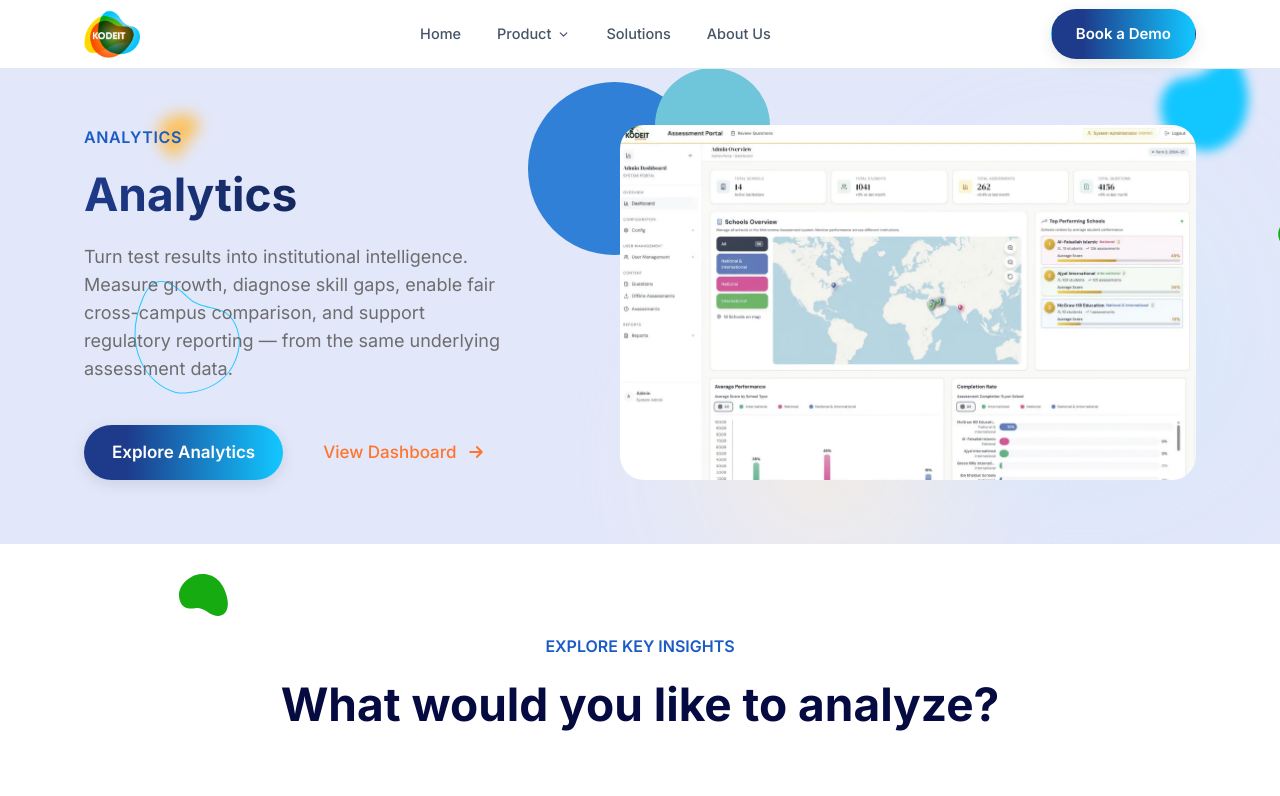
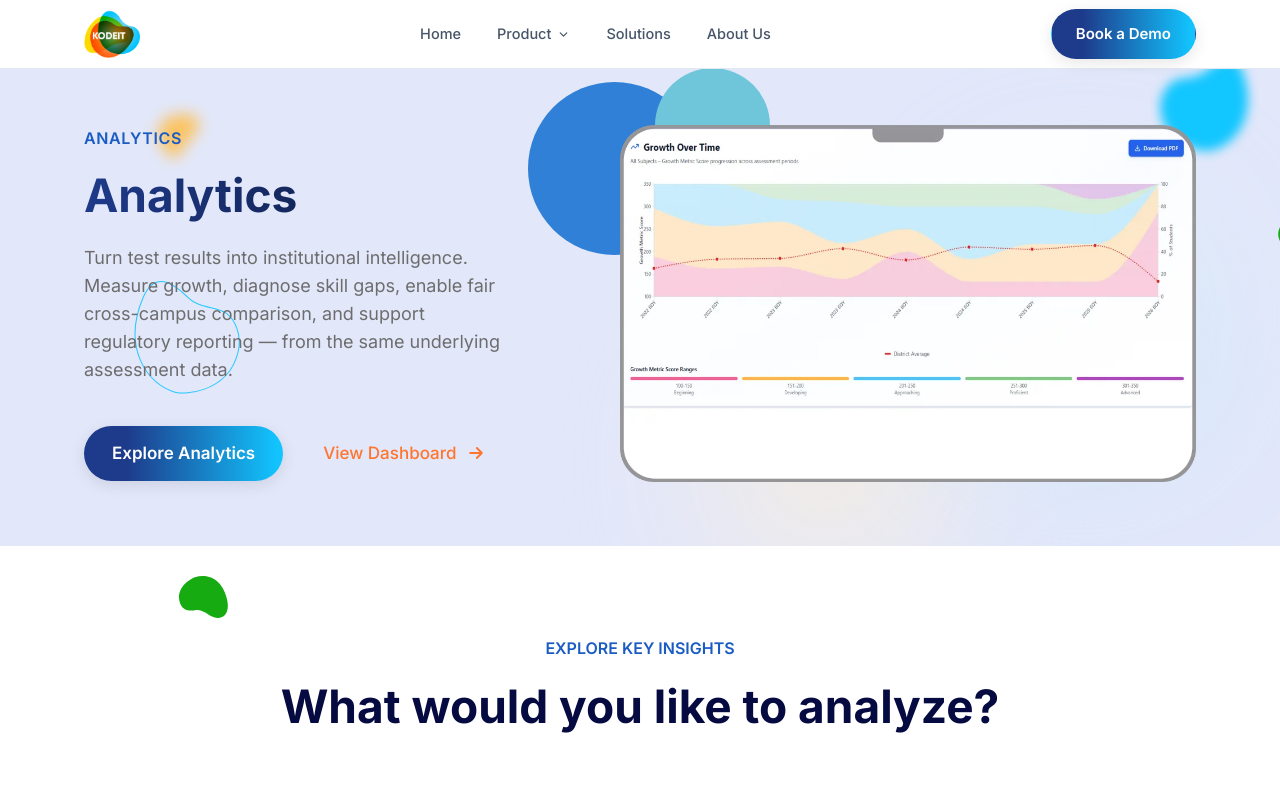
Before and after one commit to techviron-admin/kodeit-ascend, a Next.js app in the folder kodeit-next/: page /analytics in a window 1280 px wide. Shown: the top 796 px of the page. Built offline with nearby package versions, Linux system fonts and the light colour scheme.

Commit message:
Analytics: use Growth Over Time chart as hero image (optional ModuleHero image prop)

```diff
--- a/kodeit-next/app/analytics/page.jsx
+++ b/kodeit-next/app/analytics/page.jsx
@@ -129,7 +129,8 @@
           primaryLabel="Explore Analytics"
           secondaryHref="/dashboard"
           secondaryLabel="View Dashboard"
-          imageAlt="Kodeit Ascend analytics dashboard"
+          imageAlt="Kodeit Ascend growth over time chart"
+          image="/images/analytics-growth.webp"
         />
 
         {/* ============ Insight explorer ============ */}
--- a/kodeit-next/components/ModuleHero.jsx
+++ b/kodeit-next/components/ModuleHero.jsx
@@ -14,6 +14,7 @@
   secondaryHref,
   secondaryLabel,
   imageAlt,
+  image = "/images/module-hero.webp",
 }) {
   return (
     <section className={`md-hero md-hero--${variant}`}>
@@ -56,7 +57,7 @@
           className={`md-hero-visual${deco ? " has-deco" : ""}${circles ? " has-circles" : ""}`}
         >
           <Image
-            src="/images/module-hero.webp"
+            src={image}
             alt={imageAlt}
             width={1162}
             height={716}
```
Also changed, not shown: kodeit-next/public/images/analytics-growth.webp (added).
